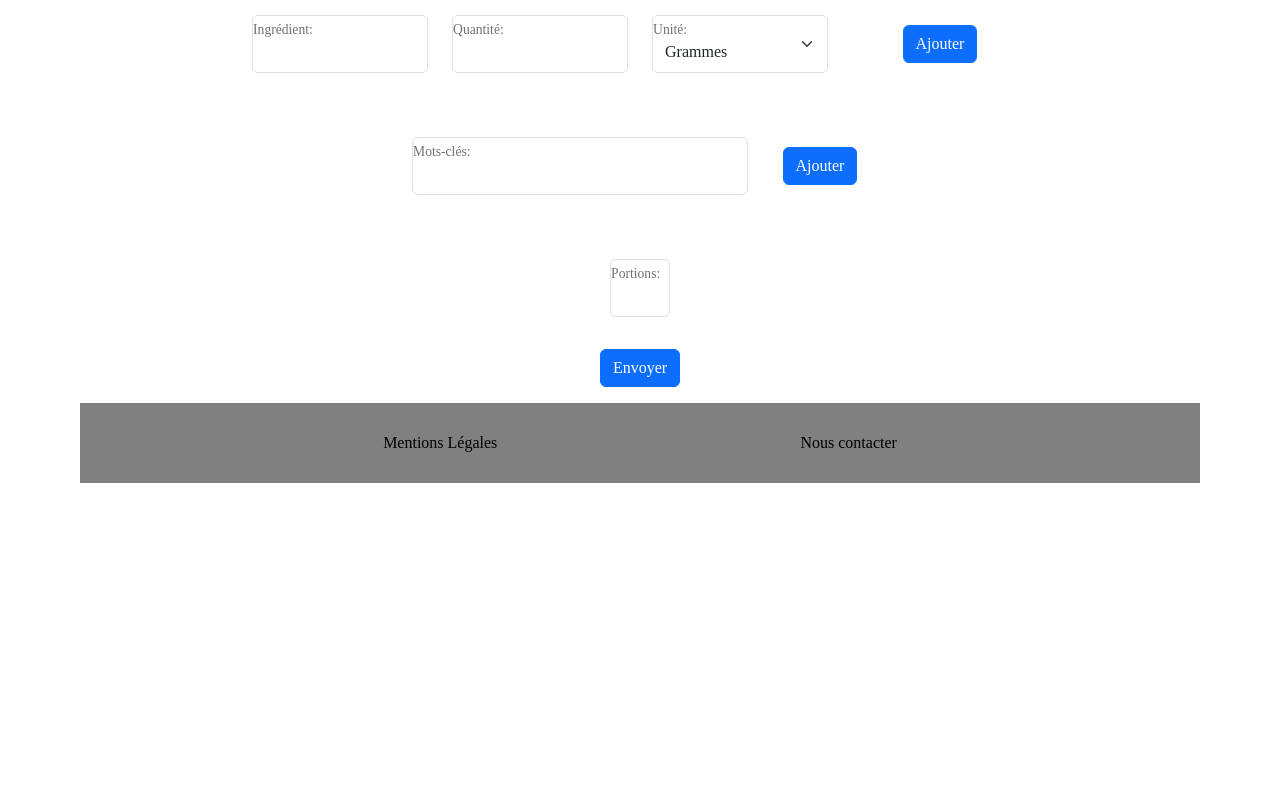
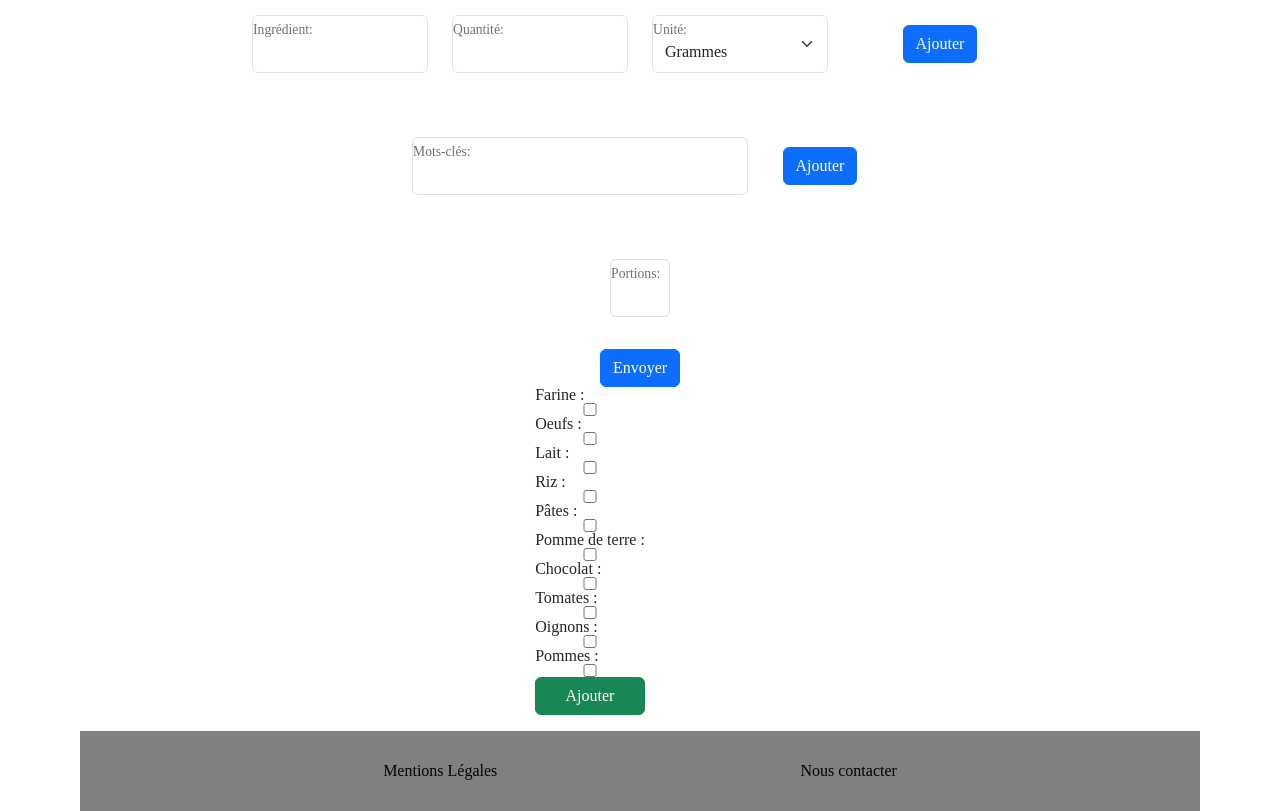
Before and after one commit to ClemBlue/fils-rouge-poec, a Symfony app: template templates/base.html.twig in a window 1280 px wide. Shown: the part 1220-2031 px from the top of the page. Before the commit the page ends 1703 px from the top, so only its background shows below. Run offline with Twig, Linux system fonts and the light colour scheme; the template is opened without the code that fills it, so the values that code supplies are empty; some libraries are stand-ins or nearby versions.

Commit message:
1er checkbox

```diff
--- a/composer.json
+++ b/composer.json
@@ -97,7 +97,7 @@
         "symfony/browser-kit": "6.4.*",
         "symfony/css-selector": "6.4.*",
         "symfony/debug-bundle": "6.4.*",
-        "symfony/maker-bundle": "^1.52",
+        "symfony/maker-bundle": "*",
         "symfony/phpunit-bridge": "^7.0",
         "symfony/stopwatch": "6.4.*",
         "symfony/web-profiler-bundle": "6.4.*"
--- a/public/css/main.css
+++ b/public/css/main.css
@@ -221,14 +221,28 @@ form{
 
 
 
-.listIngredient {
+#ListIngredient {
 
-}
-.ingredient {
+        display: flex;
+        flex-direction: column;
+        align-items: center;
 
+    }
+.checklist{
+    display: flex;
+    margin-top: 30px;
+    margin-bottom: 30px;
 }
 
 
+.colonne1,.colonne2{
+
+    display: flex;
+    flex-direction: column;
+    margin-right: 100px;
+
+
+}
 
 .recetteHeader {
 
--- a/public/js/main.js
+++ b/public/js/main.js
@@ -140,6 +140,26 @@ $(document).ready(function() {
             alert('Veuillez remplir tous les champs.');
         }
     });
+    $('#addcheckbox').on('click', function() {
+        // Récupérer le formulaire
+        var form = document.getElementById('checklist');
+
+        // Récupérer toutes les cases à cocher dans le formulaire
+        var checkboxes = form.querySelectorAll('input[type="checkbox"]');
+
+        // Boucler à travers les cases à cocher et vérifier leur état
+        checkboxes.forEach(function(checkbox) {
+            var ingredientName = checkbox.name;
+            var isChecked = checkbox.checked;
+
+            // Vérifier si la case à cocher est cochée avec une valeur de 1
+            if (isChecked && checkbox.value === '1') {
+                console.log(ingredientName + ' présente');
+            } else {
+                console.log(ingredientName + ' absent');
+            }
+        });
+    });
 
     // Gestionnaire d'événement pour la soumission du formulaire
     $('#formIngredient').submit(function(event) {
--- a/templates/components/ingredientForm.html.twig
+++ b/templates/components/ingredientForm.html.twig
@@ -13,7 +13,7 @@
         <div class="col-md-3 form-floating">
             <select class="form-select" id="unite" name="unite">
                 <option value="grammes">Grammes</option>
-                <option value="millilitres">Millilitres</option>
+                <option value="centilitres">Centilitres</option>
                 <option value="cuillères à soupe">Cuillères à soupe</option>
                 <option value="cuillères à café">Cuillères à café</option>
                 <option value="nombre">Nombre</option>
@@ -59,6 +59,37 @@
     <div class="text-center">
         <button type="submit" class="btn btn-primary">Envoyer</button>
     </div>
+
+    <div id="checklist">
+        <div class="colonne1">
+        <label for="farine">Farine :</label>
+        <input type="checkbox" id="farine" name="farine" value="1">
+        <label for="oeufs">Oeufs :</label>
+        <input type="checkbox" id="oeufs" name="oeufs" value="1">
+        <label for="lait">Lait :</label>
+        <input type="checkbox" id="lait" name="lait" value="1">
+        <label for="riz">Riz :</label>
+        <input type="checkbox" id="riz" name="riz" value="1">
+        <label for="pâtes">Pâtes :</label>
+        <input type="checkbox" id="pâtes" name="pâtes" value="1">
+            </div>
+        <div class="colonne2">
+        <label for="pomme de terre">Pomme de terre :</label>
+        <input type="checkbox" id="pomme de terre" name="pomme de terre" value="1">
+        <label for="chocolat">Chocolat :</label>
+        <input type="checkbox" id="chocolat" name="chocolat" value="1">
+        <label for="tomates">Tomates :</label>
+        <input type="checkbox" id="tomates" name="tomates" value="1">
+        <label for="oignons">Oignons :</label>
+        <input type="checkbox" id="oignons" name="oignons" value="1">
+        <label for="pommes">Pommes :</label>
+        <input type="checkbox" id="pommes" name="pommes" value="1">
+        <button id= "addcheckbox" type="button" class="btn btn-success">Ajouter</button>
+            </div>
+        </div>
+
+
+
 </form>
 
 <!-- Modal pour la modification -->
@@ -83,7 +114,7 @@
                         <label for="modifierUnite" class="form-label">Unité:</label>
                         <select class="form-select" id="modifierUnite" name="modifierUnite">
                             <option value="grammes">Grammes</option>
-                            <option value="millilitres">Millilitres</option>
+                            <option value="centilitres">Centilitres</option>
                             <option value="cuillères à soupe">Cuillères à soupe</option>
                             <option value="cuillères à café">Cuillères à café</option>
                             <option value="nombre">Nombre</option>
```
Also changed, not shown: migrations/Version20240103084914.php (added, +33 -0 lines), src/Controller/IngredientController.php (+13 -16 lines), src/Twig/Extension/CheckboxExtension.php (added, +28 -0 lines), src/Twig/Runtime/CheckboxRuntime.php (added, +18 -0 lines), 3 other files.
